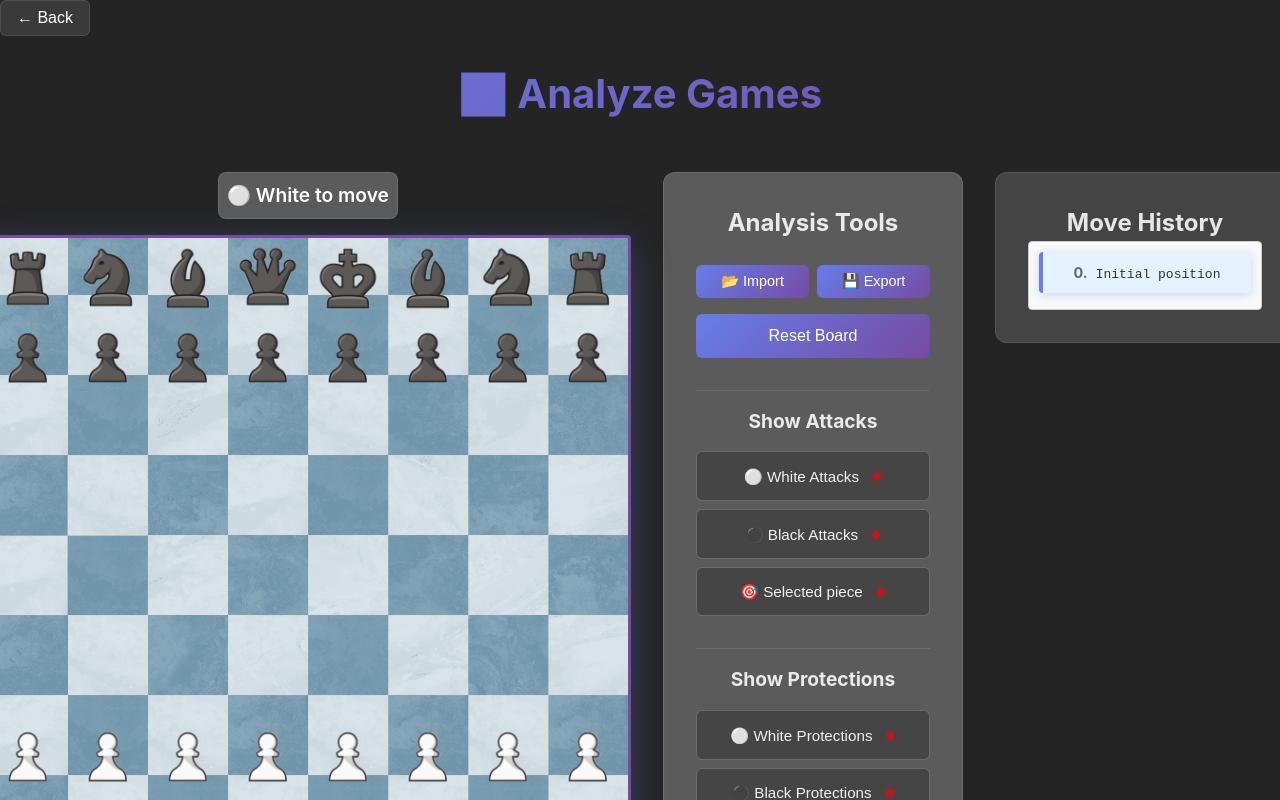
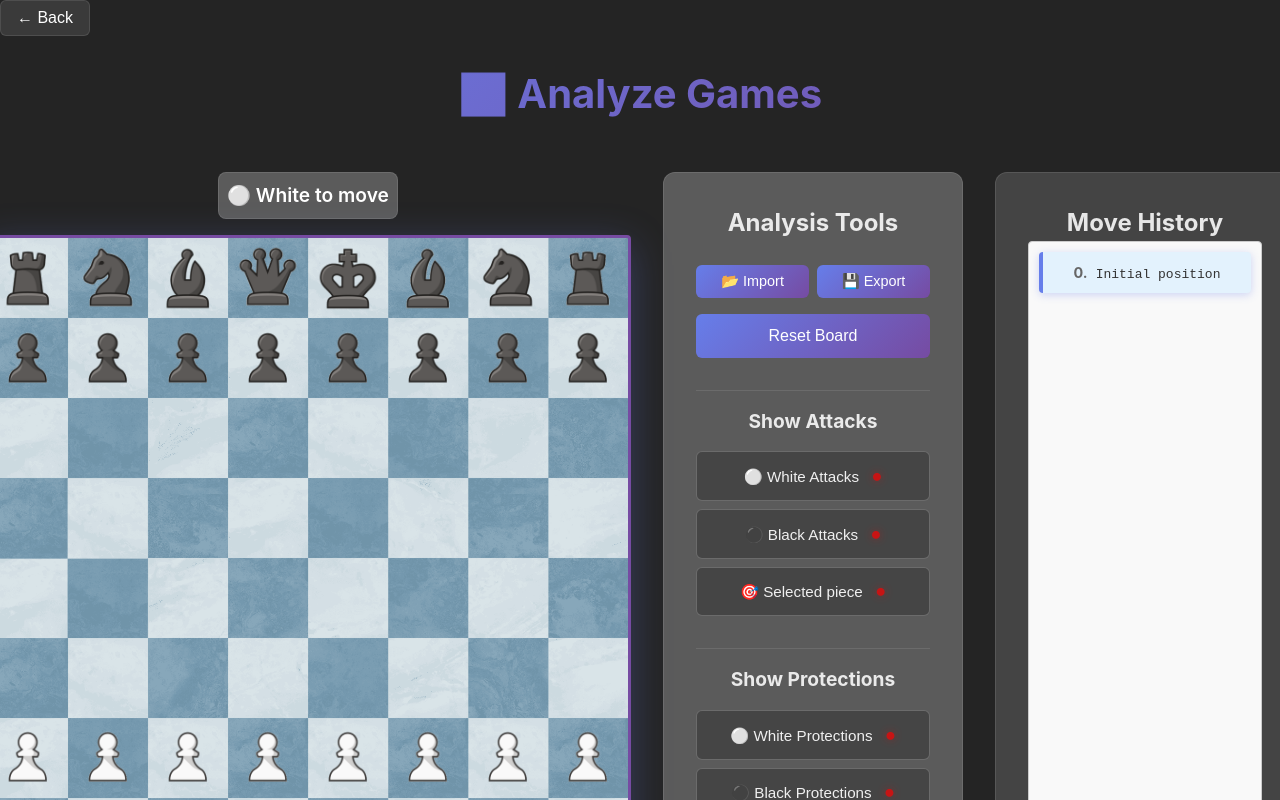
Before and after one commit to vzwingma/chess-xplorer, a React (Vite) app: page /chess-xplorer/analyze in a window 1280 px wide. Shown: the top 800 px of the page. Built offline with nearby package versions, Linux system fonts and the light colour scheme.

Commit message:
feat: adjust chess board dimensions and layout for improved responsiveness

```diff
--- a/src/pages/AnalyzeGames.css
+++ b/src/pages/AnalyzeGames.css
@@ -67,8 +67,7 @@
   overflow: hidden;
   background-size: cover;
   background-position: center;
-  max-width: 90vw;
-  max-height: 75vh;
+
 }
 
 .chess-square {
@@ -288,7 +287,8 @@
   border: 1px solid var(--color-border);
   min-width: 300px;
   max-width: 400px;
-display: flex;
+  height: 85vh;
+  display: flex;
   flex-direction: column;
 }
 
@@ -471,7 +471,7 @@ display: flex;
 }
 
 /* Standard HD screens (1900x1080 and similar) */
-@media (min-width: 1400px) and (max-width: 2559px) {
+@media (min-width: 1400px) and (max-width: 1990px) {
   .chess-board {
     grid-template-columns: repeat(8, 85px);
     grid-template-rows: repeat(8, 85px);
```
